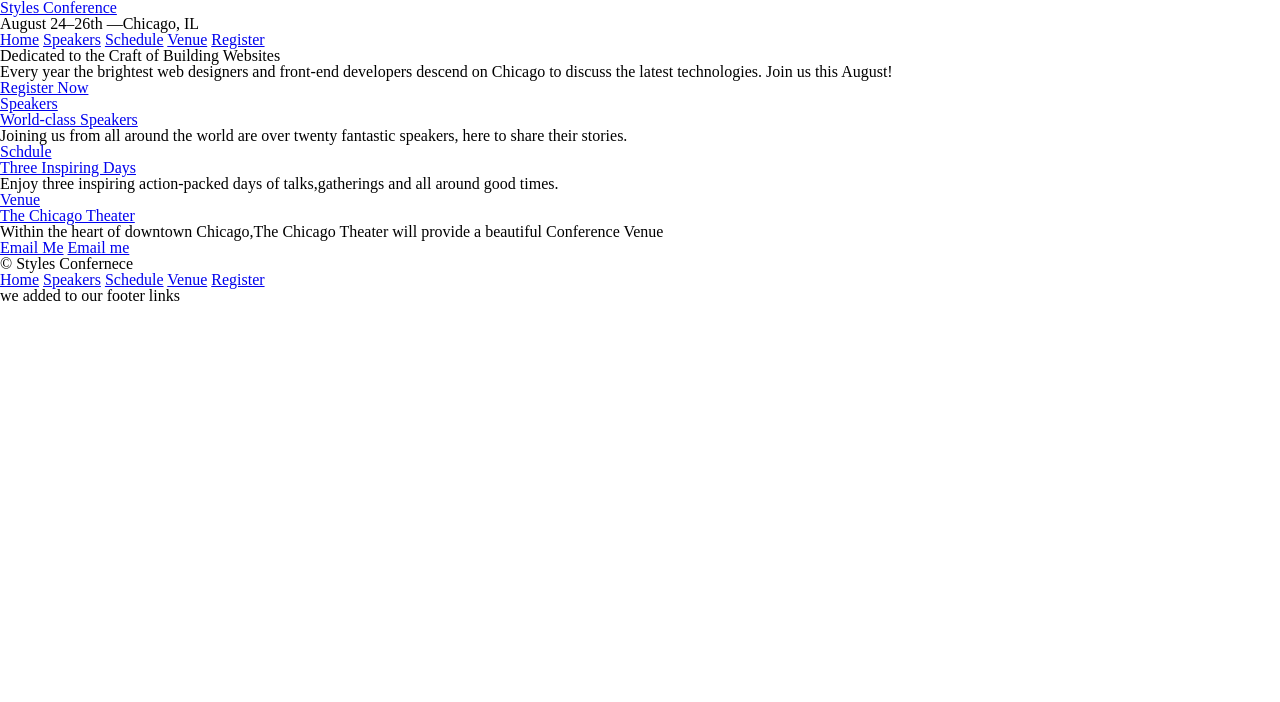
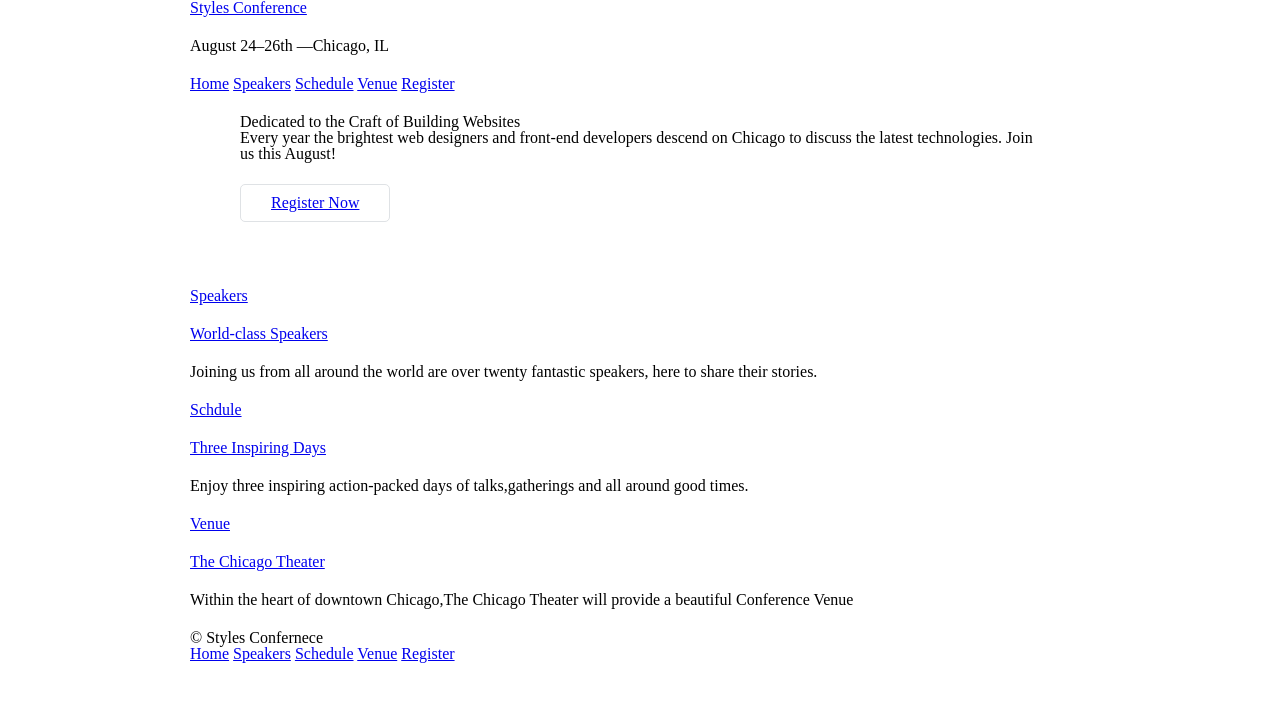
Before and after one commit to IbrahimHamdy1/shay, a plain HTML site: page index.html in a window 1280 px wide. Drawn offline with Linux system fonts and the light colour scheme.

Commit message:
this is lesson 4

```diff
--- a/index.html
+++ b/index.html
@@ -1,18 +1,23 @@
 <!DOCTYPE html>
 <html lang="en">
+
 <head>
     <meta charset="UTF-8">
-    <meta http-equiv="X-UA-Compatible" content="IE=edge">
-    <meta name="viewport" content="width=device-width, initial-scale=1.0">
     <link rel="stylesheet" href="styles/style.css">
     <title>Document</title>
 </head>
+
 <body>
-    <header>
-        <h1>
-            <a href="index.html">Styles Conference</a>
-        </h1>
+    <!-- Header-->
+
+    <header class="container">
+
+            <h1>
+                <a href="index.html">Styles Conference</a>
+            </h1>
+
         <h3>August 24&ndash;26th &mdash;Chicago, IL</h3>
+
         <nav>
             <a href="index.html">Home</a>
             <a href="speakers.html">Speakers</a>
@@ -21,13 +26,17 @@
             <a href="register.html">Register</a>
         </nav>
     </header>
+   <!-- Hero -->
 
-    <section>
+    <section class="hero container">
         <h2>Dedicated to the Craft of Building Websites</h2>
         <p>Every year the brightest web designers and front-end developers descend on Chicago to discuss the latest technologies. Join us this August!</p>
-        <a href="register.html">Register Now</a>
+        <a href="register.html" class="btn btn-alt">Register Now</a>
     </section>
-    <section>
+
+    <!-- Teasers -->
+
+    <section class="container">
         <section>
             <a href="speakers.html">
             <h5>Speakers</h5>
@@ -50,9 +59,9 @@
             <p>Within the heart of downtown Chicago,The Chicago Theater will provide a beautiful Conference Venue</p>
         </section>
     </section>
-    <a href="mailto:ibrahimhamdy272@gmail.com">Email Me</a>
-    <a href="mailto:ibrahimhamdy276@gmail.com?subject=Reaching%20Out&body=How%20Are%You">Email me</a>
-    <footer>
+    <!-- <a href="mailto:ibrahimhamdy272@gmail.com">Email Me</a>
+    <a href="mailto:ibrahimhamdy276@gmail.com?subject=Reaching%20Out&body=How%20Are%You">Email me</a> -->
+    <footer class="container">
         <small>&copy; Styles Confernece</small>
         <nav>
             <a href="index.html">Home</a>
@@ -61,7 +70,6 @@
             <a href="venue.html">Venue</a>
             <a href="register.html">Register</a>
         </nav>
-        <h3>we added to our footer links</h3>
     </footer>
 </body>
 </html>
--- a/styles/style.css
+++ b/styles/style.css
@@ -46,3 +46,73 @@ table {
 	border-collapse: collapse;
 	border-spacing: 0;
 }
+
+
+/*
+=========================================================
+   	Grid
+=========================================================
+
+
+
+
+
+
+
+
+
+/*
+  ========================================
+  Grid
+  ========================================
+*/
+
+*,
+*:before,
+*:after {
+  -webkit-box-sizing: border-box;
+     -moz-box-sizing: border-box;
+          box-sizing: border-box;
+}
+.container {
+  margin: 0 auto;
+  padding-left: 30px;
+  padding-right: 30px;
+  width: 960px;
+}
+
+/*
+  ========================================
+  Typography
+  ========================================
+*/
+
+h1, h3, h4, h5, p {
+  margin-bottom: 22px;
+}
+
+/*
+  ========================================
+  Buttons
+  ========================================
+*/
+
+.btn {
+  border-radius: 5px;
+  display: inline-block;
+  margin: 0;
+}
+.btn-alt {
+  border: 1px solid #dfe2e5;
+  padding: 10px 30px;
+}
+
+/*
+  ========================================
+  Home
+  ========================================
+*/
+
+.hero {
+  padding: 22px 80px 66px 80px;
+}
```
Also changed, not shown: register.html (+10 -8 lines), schedule.html (+9 -7 lines), speakers.html (+8 -6 lines), venue.html (+9 -7 lines).
